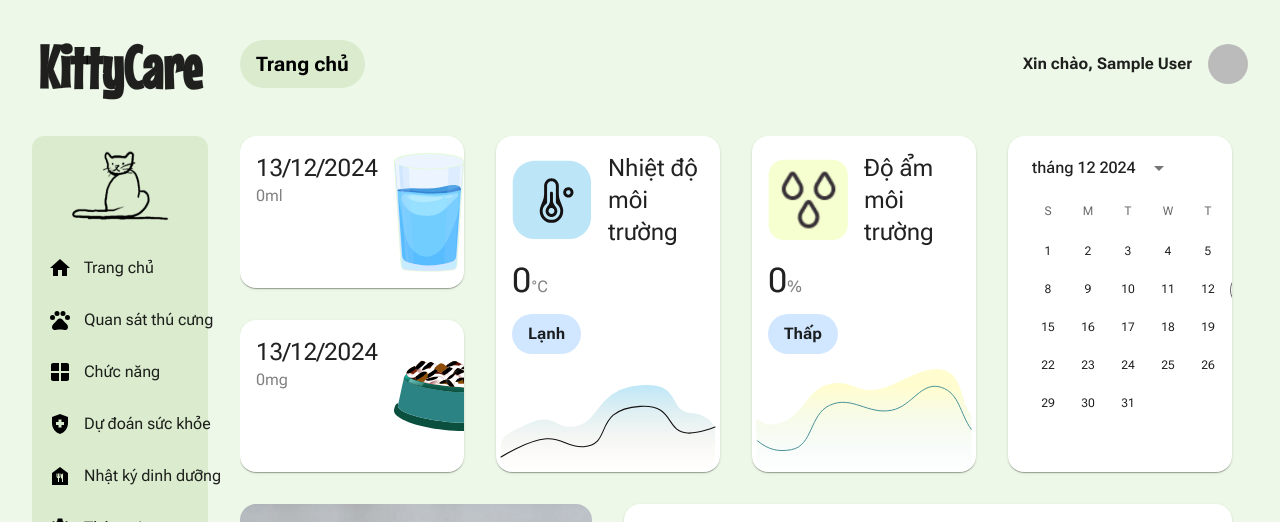
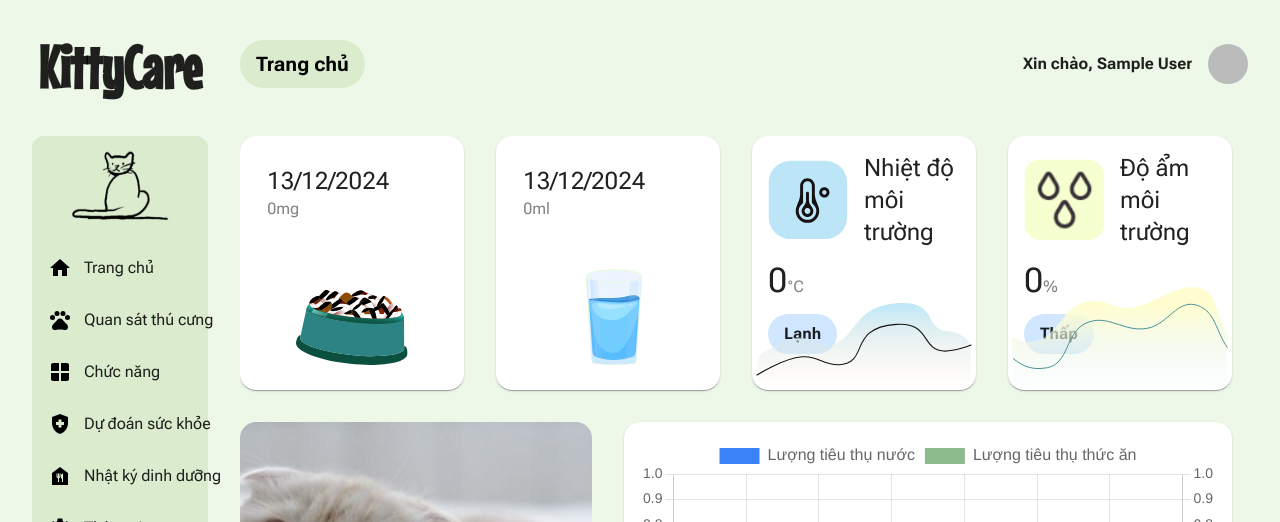
Before and after one commit to Npeka/phy00007-kittycare, a Next.js app: page / in a window 1280 px wide. Shown: the top 522 px of the page. Built offline with nearby package versions, Linux system fonts and the light colour scheme; no server answers; the database is empty; sample sign-in values are in the browser's storage; a web font is replaced by a local one; what @mui/material-nextjs would draw is missing.

Commit message:
style: fix homepage card

```diff
--- a/src/app/(user)/page.tsx
+++ b/src/app/(user)/page.tsx
@@ -3,7 +3,7 @@
 import Image from 'next/image';
 import { useState, useEffect, useContext } from 'react';
 import { Drink, Food, Temperature, Humidity } from '@/ui/home/pet-environment';
-import { Calender, Chart } from '@/ui/home';
+import { Chart } from '@/ui/home';
 import { AuthContext } from '@/context/auth-context';
 import { ref, onValue } from 'firebase/database';
 import { database } from '@/firebase/config';
@@ -38,21 +38,18 @@ export default function HomePage() {
 
     return (
         <div className="grid h-full grid-cols-8 grid-rows-[max-content_auto_auto] gap-8">
-            <div className="col-span-2 row-span-2 grid grid-rows-2 gap-8">
-                <Drink value={env.drink} />
+            <div className="col-span-2 row-span-2">
                 <Food value={env.food} />
             </div>
-
+            <div className="col-span-2 row-span-2">
+                <Drink value={env.drink} />
+            </div>
             <div className="col-span-2 row-span-2">
                 <Temperature temperature={env.temperature} />
             </div>
 
             <div className="col-span-2 row-span-2">
                 <Humidity humidity={env.humidity} />
-            </div>
-
-            <div className="col-span-2 row-span-2">
-                <Calender />
             </div>
 
             <div className="col-span-3">
--- a/src/ui/home/pet-environment.tsx
+++ b/src/ui/home/pet-environment.tsx
@@ -53,11 +53,18 @@ export const Drink = memo(({ value }: { value: number }) => {
     const date = new Date().toLocaleDateString('vi-VN');
     return (
         <HomeCard>
-            <CardContent>
+            <div className="flex flex-col items-center">
+                <CardContent className="absolute top-[5%] left-[5%]">
                     <CardTitle>{date}</CardTitle>
                     <MeasurementUnit>{value}ml</MeasurementUnit>
                 </CardContent>
-            <Image className="mr-4" src={water} alt={'water'} height={120} />
+                <Image
+                    className="absolute bottom-[10%] left-[40%] w-[25%]"
+                    height="20"
+                    src={water}
+                    alt={'water'}
+                />
+            </div>
         </HomeCard>
     );
 });
@@ -66,11 +73,17 @@ export const Food = memo(({ value }: { value: number }) => {
     const date = new Date().toLocaleDateString('vi-VN');
     return (
         <HomeCard>
-            <CardContent>
+            <div className="flex flex-col items-center">
+                <CardContent className="absolute top-[5%] left-[5%]">
                     <CardTitle>{date}</CardTitle>
                     <MeasurementUnit>{value}mg</MeasurementUnit>
                 </CardContent>
-            <Image className="mr-4" src={food} alt={'food'} height={70} />
+                <Image
+                    className="absolute bottom-[10%] left-[25%] w-[50%]"
+                    height="20"
+                    src={food} alt={'food'}
+                    />
+            </div>
         </HomeCard>
     );
 });
```
Lines whose indentation alone changed are shown as unchanged.
